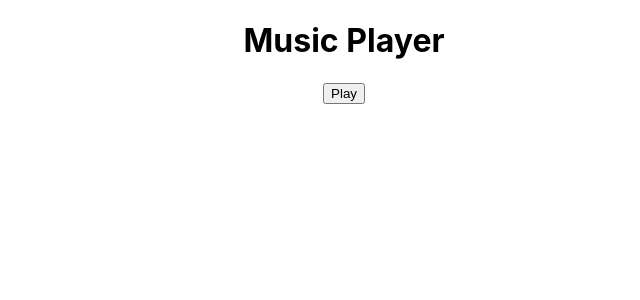
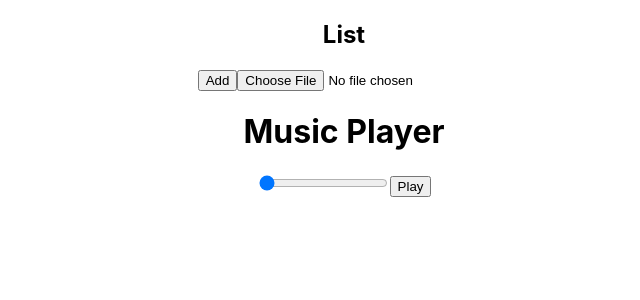
Before and after one commit to Dhanush-ck/MusicPlayer, a React (Create React App) app: page / in a window 1280 px wide. Shown: the top 300 px of the page, without its empty margins (296-936 px from the left). Built offline with nearby package versions, Linux system fonts and the light colour scheme.

Commit message:
Updated content

```diff
--- a/src/App.js
+++ b/src/App.js
@@ -4,6 +4,17 @@ import React, { useRef, useState } from "react";
 function App() {
   const audioRef = useRef(null);
   const [isPlaying, setIsPlaying] = useState(false);
+
+  const [currentTime, setCurrentTime] = useState(0);
+  const [duration, setDuration] = useState(0);
+
+  const handleTimeUpdate = ()=>{
+    setCurrentTime(audioRef.current.currentTime);
+  }
+
+  const handleLoadedMetaData = ()=> {
+    setDuration(audioRef.current.duration);
+  }
 
   const handlePlayPause = () => {
     if (isPlaying) {
@@ -14,14 +25,37 @@ function App() {
     setIsPlaying(!isPlaying);
   };
 
+  const handleMusicInput = (e)=> {
+    const file = e.target.files[0];
+    if(file){
+      const fileURL = URL.createObjectURL(file);
+      audioRef.current.src = fileURL;
+    }
+  }
+
   return (
     <div className="App">
-      <div className="top-nav">
+      <div className='music-list'>
+        <h2>List</h2>
+        <button>
+        <label htmlFor="input-music">
+          Add
+        </label>
+        </button>
+        <input type='file' accept='audio/*' id="input-music" onChange={handleMusicInput}></input>
+      </div>
+
+      <div className="current-playing">
         <h1>Music Player</h1>
-        <audio ref={audioRef} src="/memory_reboot_-_vøj,_narvent_[edit_audio](256k).mp3"></audio>
+
+        <audio ref={audioRef} src="/memory_reboot_-_vøj,_narvent_[edit_audio](256k).mp3" onTimeUpdate={handleTimeUpdate} onLoadedMetadata={handleLoadedMetaData}></audio>
+
+        <input type='range' min="0" max={duration} value={currentTime} onChange={(e)=> (audioRef.current.currentTime = e.target.value)}></input>
+
         <button onClick={handlePlayPause}>
           {isPlaying ? "Pause" : "Play"}
         </button>
+
       </div>
     </div>
   );
```
